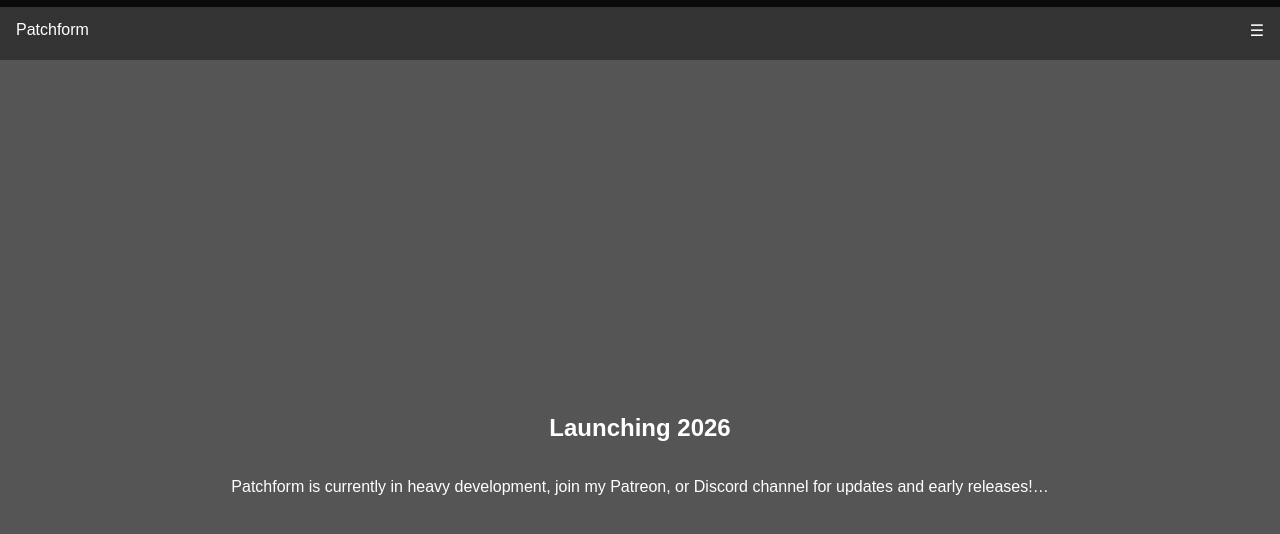
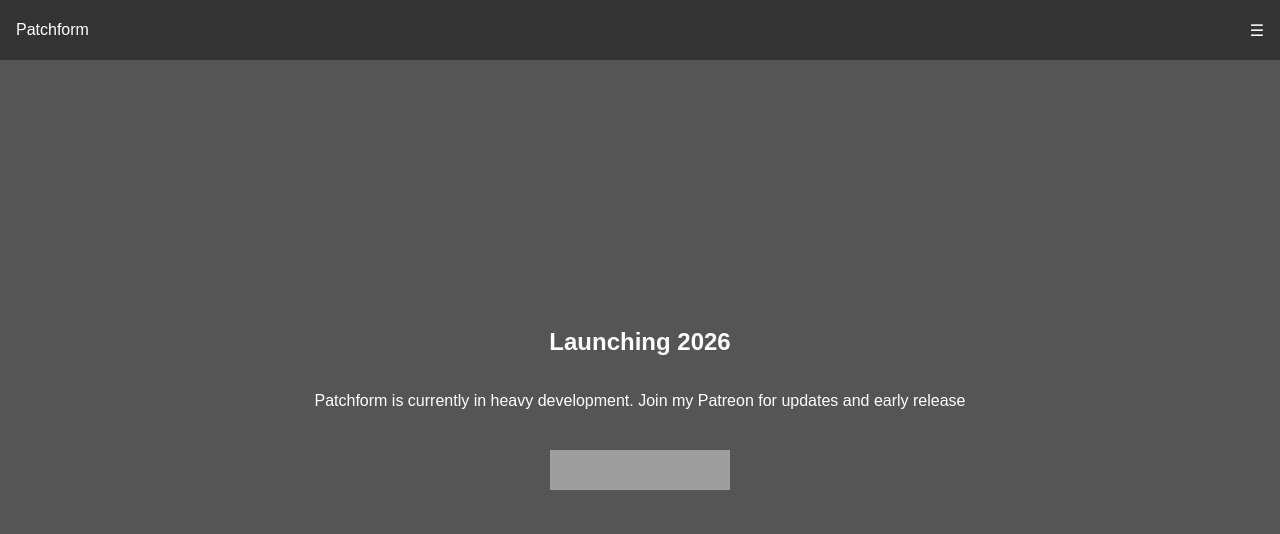
Before and after one commit to Patchform/Patchform.github.io, a Jekyll site: the page built from index.md, in a window 1280 px wide and 900 px high, scrolled down 1735 px. Shown: the top 534 px of the window. Built offline with Jekyll 4.4.1, drawn with Linux system fonts in a browser that asks for light colours; grey boxes are pictures that could not be loaded.

Commit message:
Update main webpage with links

```diff
--- a/index.md
+++ b/index.md
@@ -7,14 +7,6 @@ title: Patchform
   <div class="hero-text">
     <h1>Patchform</h1>
     <p>Modular audio plugin creation environment</p>
-    <div class="buttons">
-      <a href="https://discord.gg/FgMyB9KU9H">
-        <img src="https://img.shields.io/badge/Discord-5865F2?style=for-the-badge&logo=discord&logoColor=white">
-      </a>
-      <a href="https://www.patreon.com/alexmitchellmus">
-        <img src="https://img.shields.io/badge/Patreon-F96854?style=for-the-badge&logo=patreon&logoColor=white">
-      </a>
-    </div>
   </div>
     <img src="assets/img/hero.png" alt="Hero" class="hero-img">
 </section>
@@ -32,5 +24,10 @@ title: Patchform
 
 <section id="features">
   <h2>Launching 2026</h2>
-  <p>Patchform is currently in heavy development, join my Patreon, or Discord channel for updates and early releases!…</p>
+  <p>Patchform is currently in heavy development. Join my Patreon for updates and early release</p>
+  <div class="buttons" style="text-align: center;">
+    <a href="https://www.patreon.com/alexmitchellmus">
+        <img src="https://img.shields.io/badge/Patreon-F96854?style=for-the-badge&logo=patreon&logoColor=white">
+    </a>
+  </div>
 </section>
```
